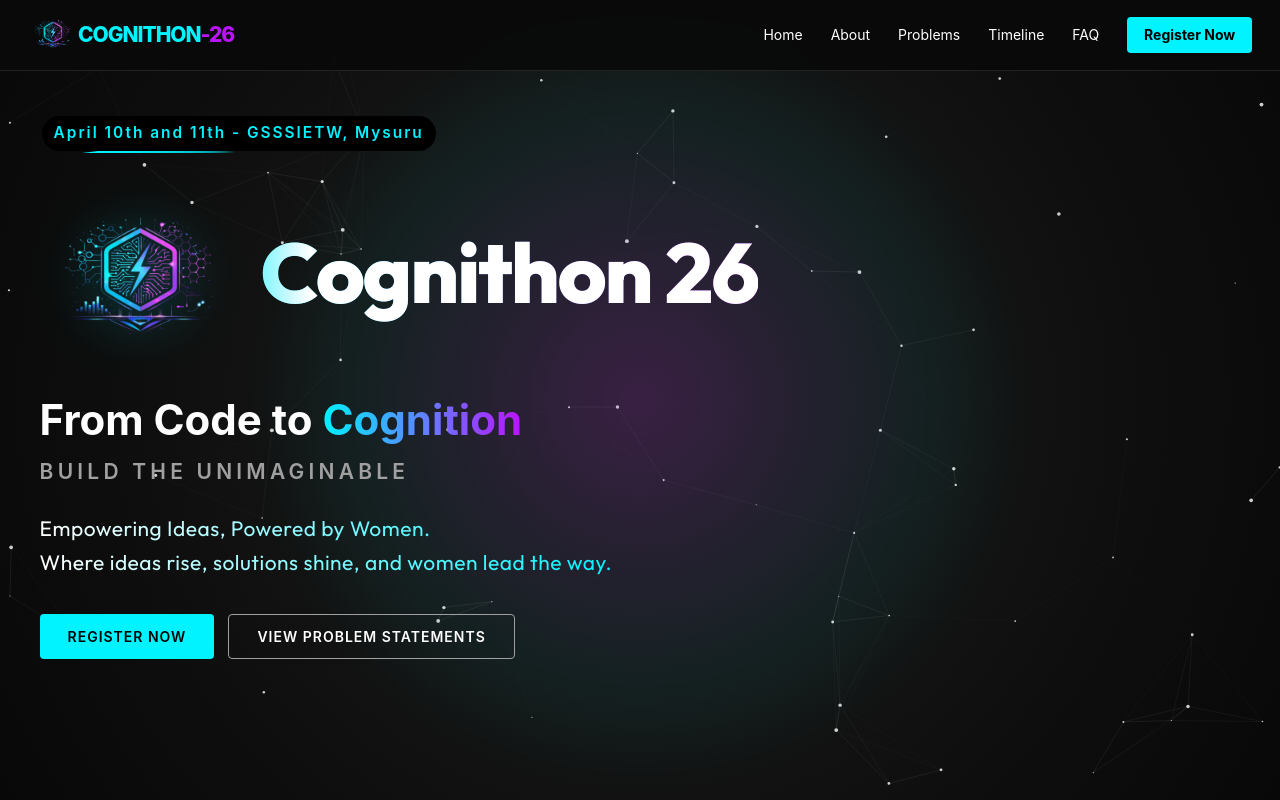
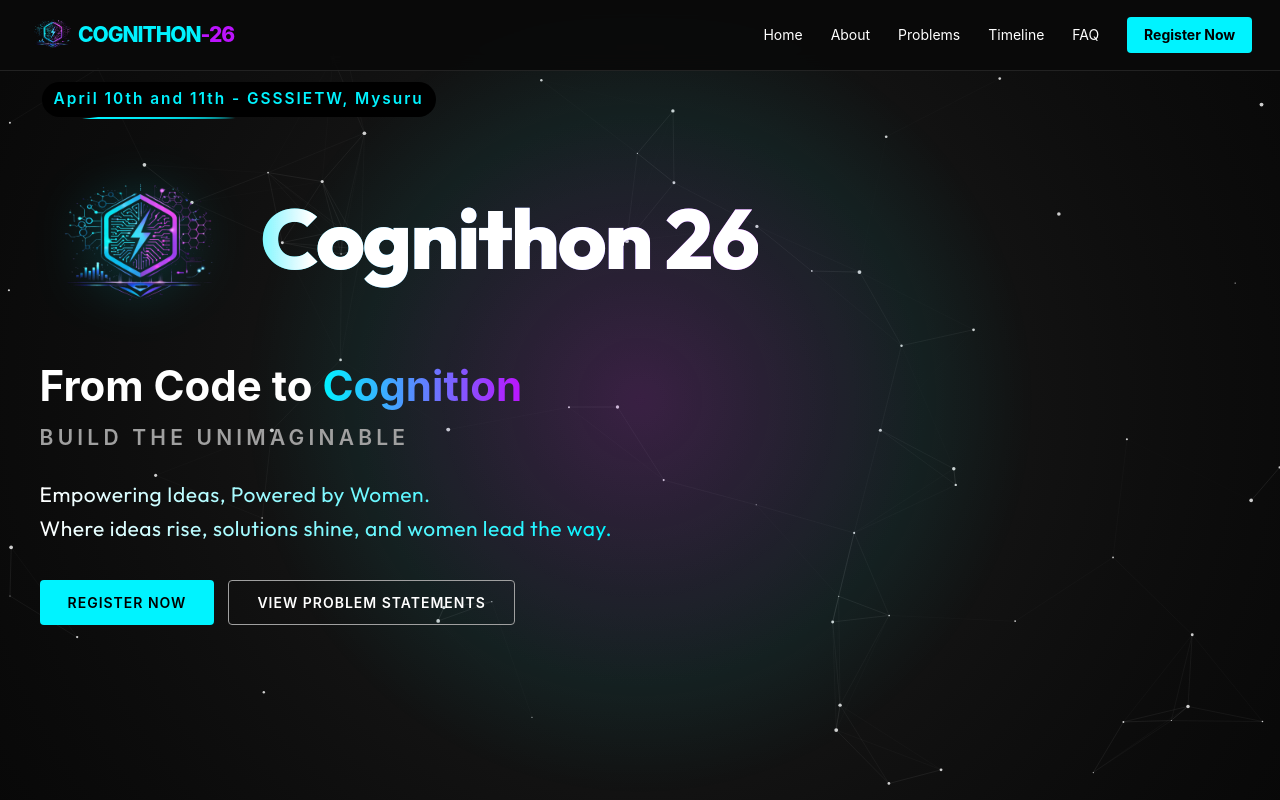
Before and after one commit to chandanaputtaswamy/Cognithon-26, a React (Vite) app: page / in a window 1280 px wide. Shown: the top 800 px of the page. Built offline with nearby package versions, Linux system fonts and the light colour scheme.

Commit message:
style: further reduce gap in hero section

```diff
--- a/src/styles/Hero.css
+++ b/src/styles/Hero.css
@@ -7,8 +7,8 @@
     /* Left align content */
     position: relative;
     overflow: hidden;
-    padding-top: 100px;
-    /* Increased to account for fixed navbar */
+    padding-top: 80px;
+    /* Further reduced for tighter fit */
     padding-left: 2%;
     /* Reduced from 5% to move content left */
 }
@@ -51,8 +51,8 @@
     font-weight: 600;
     letter-spacing: 2px;
     margin-bottom: 2rem;
-    margin-top: 1rem;
-    /* Reduced from 2rem */
+    margin-top: 0;
+    /* Removed for tighter fit */
 
     background: transparent;
     /* Transparent to let pseudo elements show */
```
